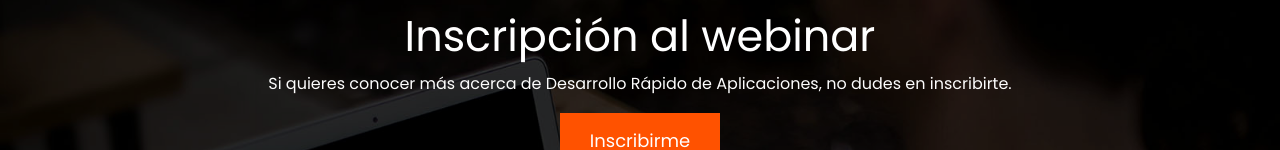
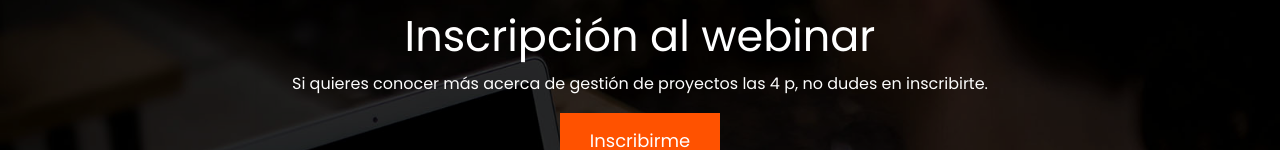
Before and after one commit to djsanchez2020/dra-webinar, a plain HTML site: page index.html in a window 1280 px wide. Shown: the part 2001-2151 px from the top of the page. Drawn offline with Linux system fonts and the light colour scheme.

Commit message:
Ajustes 4p

```diff
--- a/index.html
+++ b/index.html
@@ -141,7 +141,7 @@ Description: alive is a minimal, responsive, business coming soon / landing page
             <!-- Heading -->
             <h2>Inscripción al webinar</h2>
 
-            <p>Si quieres conocer más acerca de Desarrollo Rápido de Aplicaciones, no dudes en inscribirte.</p>
+            <p>Si quieres conocer más acerca de gestión de proyectos las 4 p, no dudes en inscribirte.</p>
             <a target="_blank" rel="noopener noreferrer" href="https://forms.gle/aq4ijMQdeF8c7P4H6"
               class="btn btn-success wow fadeInUp">Inscribirme</a>
           </div>
```
